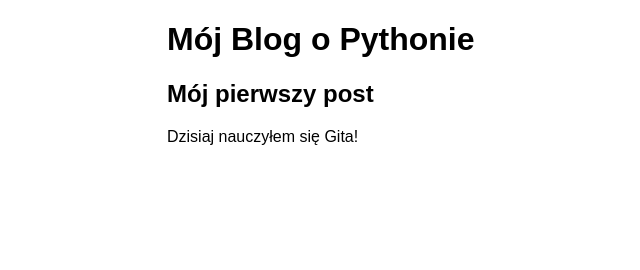
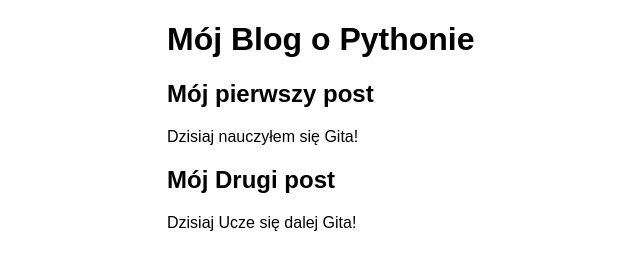
Before and after one commit to BlackFrog080/python-blog, a plain HTML site: page index.html in a window 1280 px wide. Shown: the whole page, without its empty margins (73-713 px from the left). Drawn offline with Linux system fonts and the light colour scheme.

Commit message:
Dodaj drugi post o Git

```diff
--- a/index.html
+++ b/index.html
@@ -10,5 +10,10 @@
     <h2>Mój pierwszy post</h2>
     <p>Dzisiaj nauczyłem się Gita!</p>
 </article>
+
+<article>
+    <h2>Mój Drugi post</h2>
+    <p>Dzisiaj Ucze się dalej Gita!</p>
+</article>
 </body>
 </html>
```
